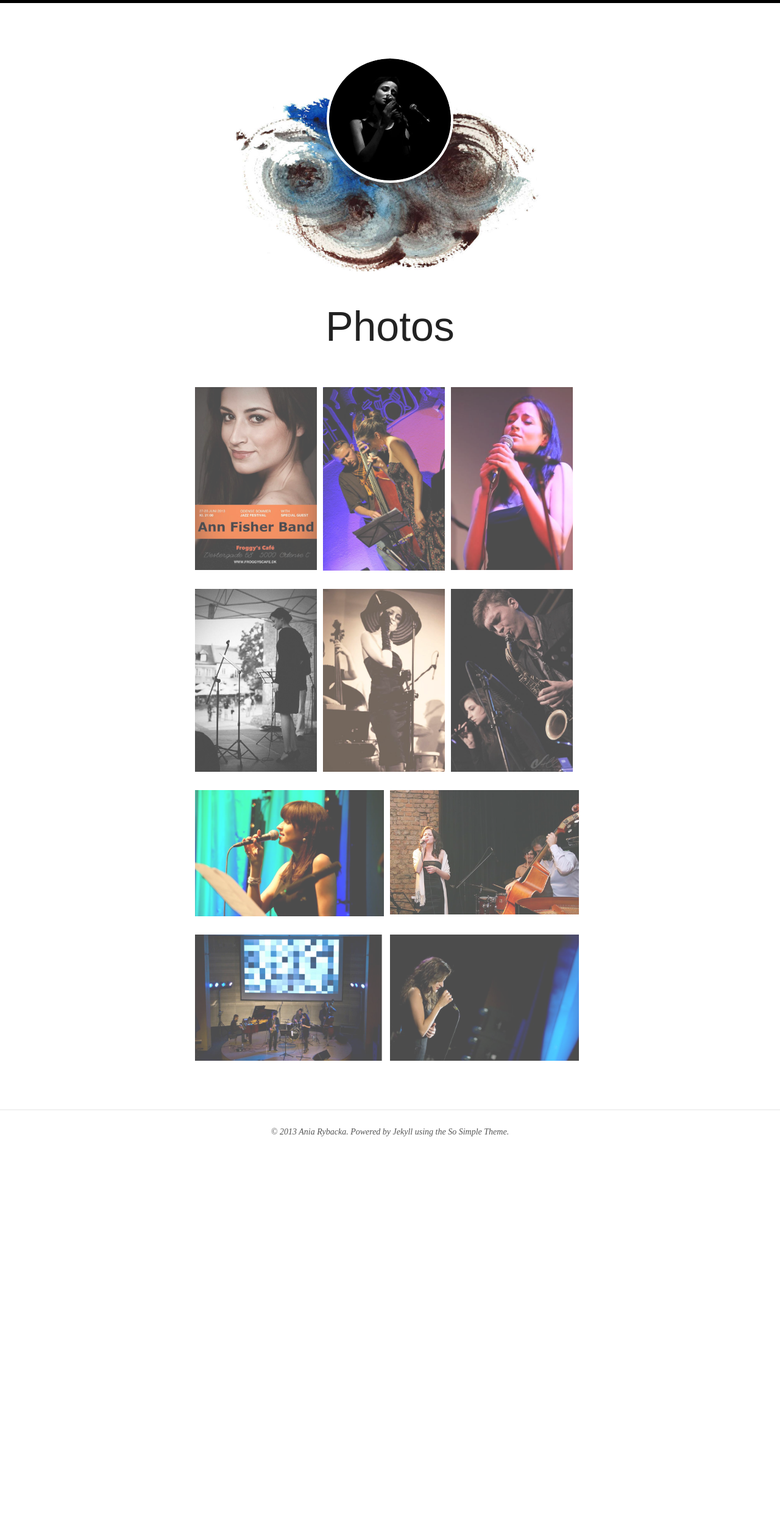
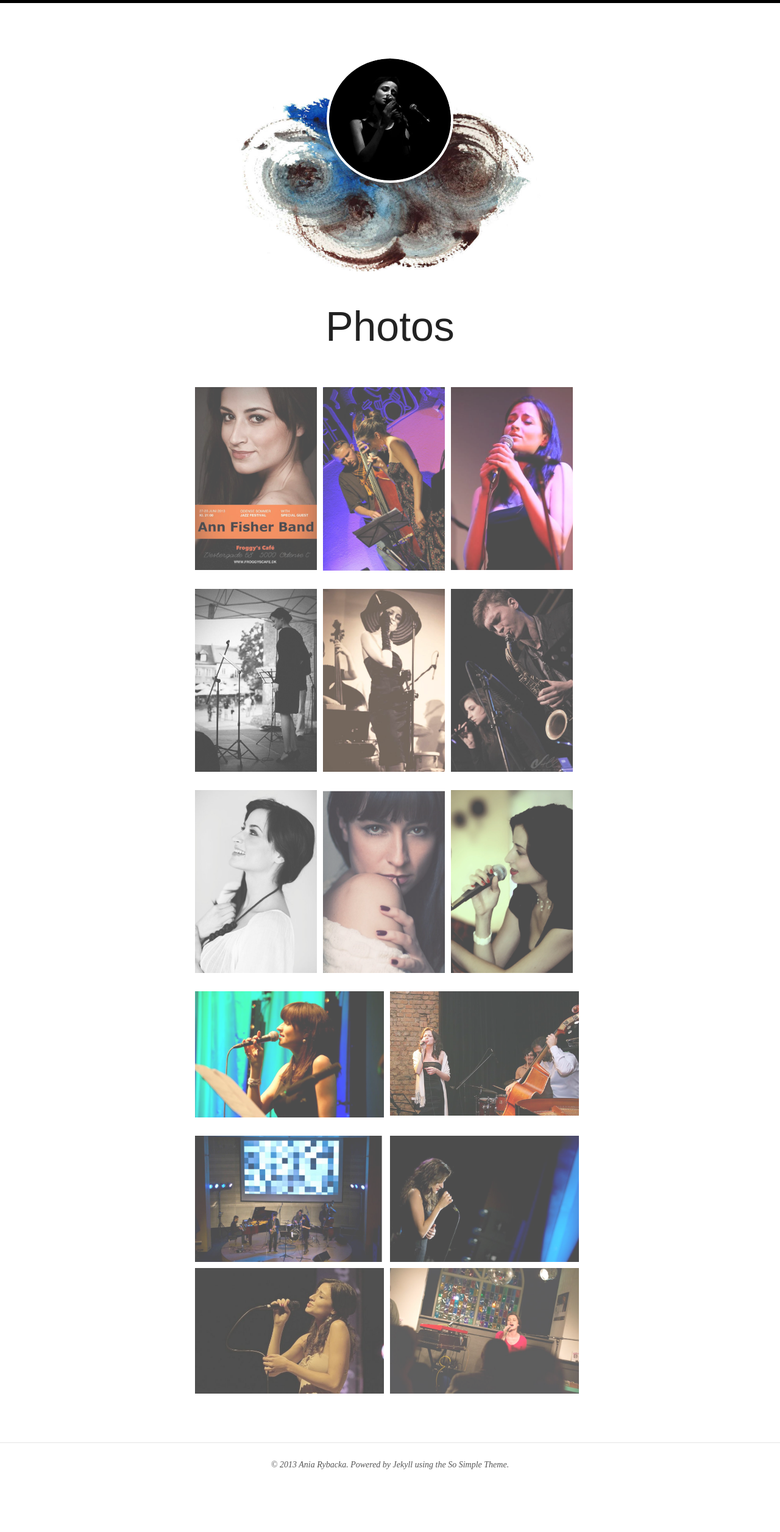
Before and after one commit to aniarybacka/aniarybacka.github.io, a Jekyll site: the page built from photo.md, in a window 1280 px wide. Shown: the whole page at 61% size. Built offline with Jekyll 4.4.1, drawn with Linux system fonts in a browser that asks for light colours; nearby versions of some CDN libraries; before the commit the page ends 1967 px from its top, so only the background shows below that.

Commit message:
small photo changes

```diff
--- a/photo.md
+++ b/photo.md
@@ -20,8 +20,16 @@ image:
     <a href="/images/Ania Rybacka10.jpg"><img src="/images/Ania Rybacka10.jpg"></a>
     <a href="/images/Ania Rybacka2.jpg"><img src="/images/Ania Rybacka2.jpg"></a>
 
+</figure>
+
+<figure class="third">
+    <a href="/images/Ania Rybacka12.jpg"><img src="/images/Ania Rybacka12.jpg"></a>
+    <a href="/images/Ania Rybacka13.jpg"><img src="/images/Ania Rybacka13.jpg"></a>
+    <a href="/images/Ania Rybacka14.jpg"><img src="/images/Ania Rybacka14.jpg"></a>
 
 </figure>
+
+
 
 <figure class="half">
     <a href="/images/Ania Rybacka7.jpg"><img src="/images/Ania Rybacka7.jpg"></a>
@@ -32,5 +40,7 @@ image:
 <figure class="half">
     <a href="/images/Ania Rybacka5.jpg"><img src="/images/Ania Rybacka5.jpg"></a>
     <a href="/images/Ania Rybacka11.jpg"><img src="/images/Ania Rybacka11.jpg"></a>
+    <a href="/images/Ania Rybacka8.jpg"><img src="/images/Ania Rybacka8.jpg"></a>
+    <a href="/images/momentum2.jpg"><img src="/images/momentum2.jpg"></a>
 
 </figure>
```
Also changed, not shown: _posts/2013-09-04-concert-in-froggys.md (+1 -1 lines), images/Ania Rybacka12.jpg (added), images/Ania Rybacka13.jpg (added), images/Ania Rybacka14.jpg (added), images/Ania Rybacka8.jpg, images/photo background.jpg.
